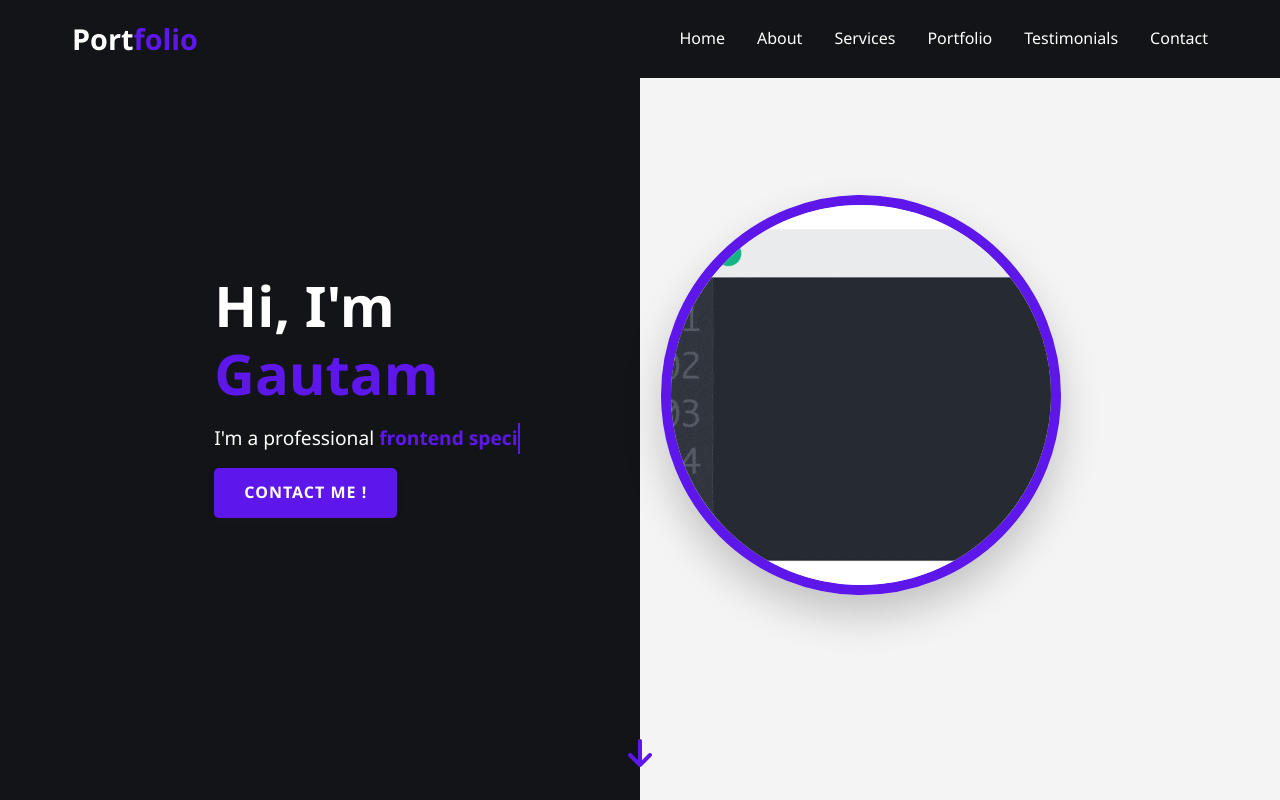
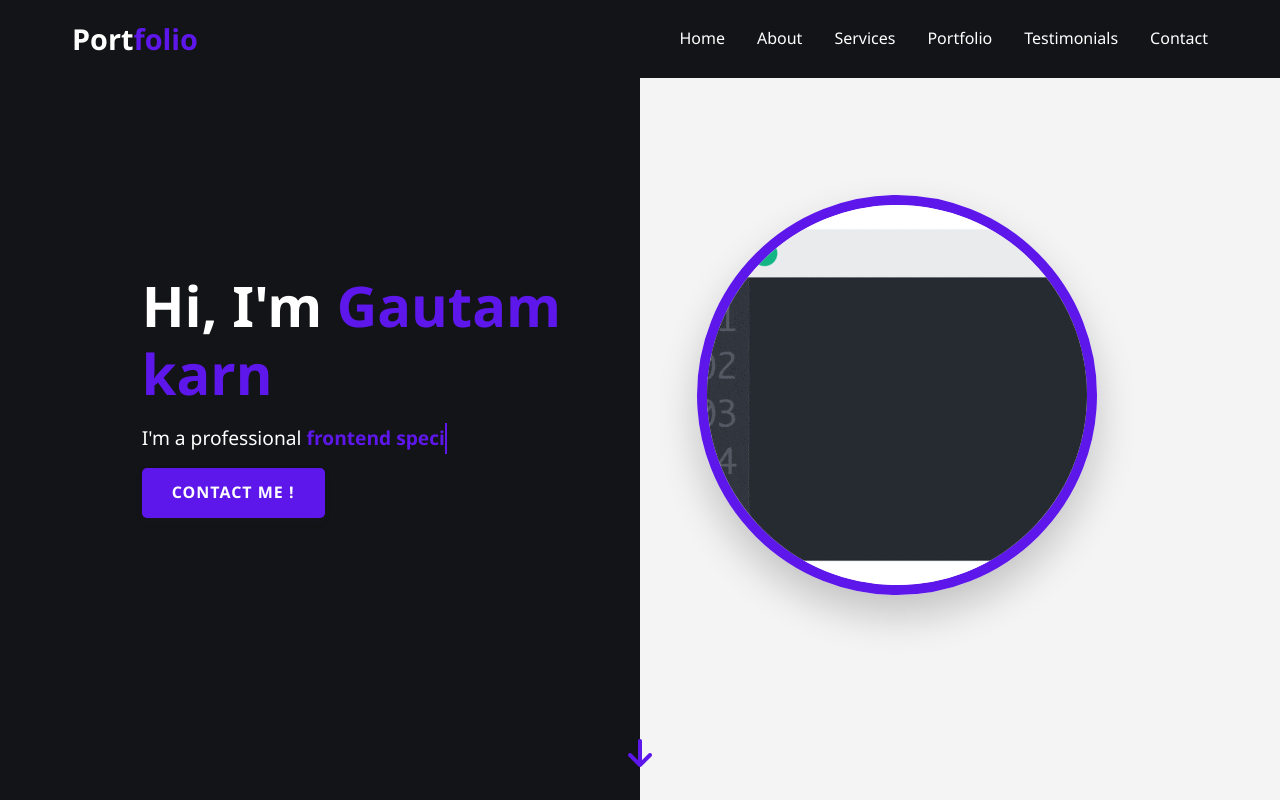
Before and after one commit to devgautam101/devgautam101.github.io, a plain HTML site: page index.html in a window 1280 px wide. Shown: the top 800 px of the page. Drawn offline with Linux system fonts and the light colour scheme; files whose address does not match are found by name.

Commit message:
Add Karn

```diff
--- a/index.html
+++ b/index.html
@@ -35,7 +35,7 @@
         <div class="container">
             <div class="hero-content">
                 <div class="hero-text">
-                    <h1>Hi, I'm <span class="highlight">Gautam</span></h1>
+                    <h1>Hi, I'm <span class="highlight">Gautam karn</span></h1>
                         <p><span>I'm a professional</span> <span id="typewriter" class="typewriter highlight"></span></p></p>
                     <a href="#contact" class="btn">Contact Me !</a>
                 </div>
```
